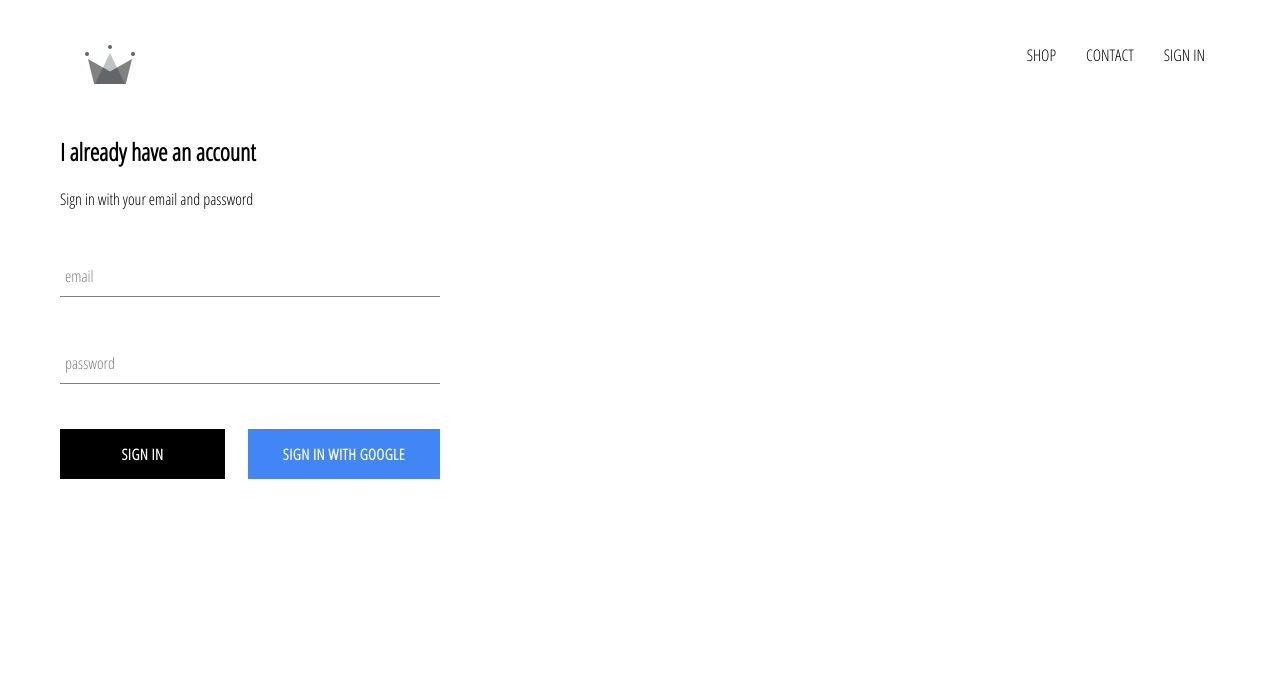
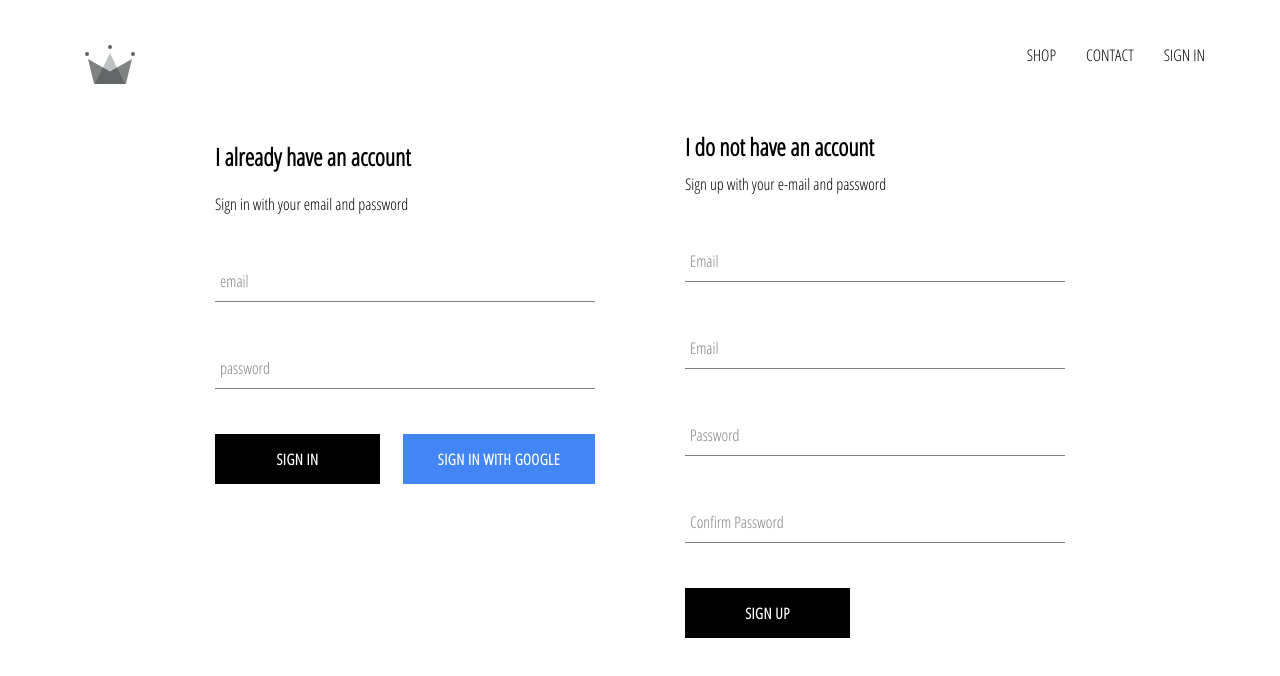
Before and after one commit to gabrielgst30/crwn-clothing, a React (Create React App) app: page /signin in a window 1280 px wide. Shown: the top 676 px of the page. Built offline with nearby package versions, Linux system fonts and the light colour scheme; no server answers.

Commit message:
implemented firebase utils, included ability to store out authenticated users into our firestore database

```diff
--- a/src/App.js
+++ b/src/App.js
@@ -7,14 +7,8 @@
 import ShopPage from './pages/shop/shop.component';
 import SingInAndSignUpPage from './pages/sign-in-and-sign-up/sign-in-and-sign-up.component';
 import Header from './components/header/header.component';
-import { auth } from './firebase/firebase.utils';
+import { auth, createUserProfileDocument } from './firebase/firebase.utils';
 
-
-// const HatsPage = () => (
-//   <div>
-//     <h1>HATS PAGE</h1>
-//   </div>
-// );
 
 class App extends React.Component {
   constructor() {
@@ -28,10 +22,24 @@
   unsubscribeFromAuth = null
 
   componentDidMount() {
-    this.unsubscribeFromAuth = auth.onAuthStateChanged(user => {
-      this.setState({ currentUser: user });
+    this.unsubscribeFromAuth = auth.onAuthStateChanged(async userAuth => {
+      if (userAuth) {
+        const userRef = await createUserProfileDocument(userAuth);
 
-      console.log(user);
+        userRef.onSnapshot(snapShot => {
+          this.setState(
+            {
+              currentUser: {
+                id: snapShot.id,
+                ...snapShot.data()
+              }
+            }
+          );
+
+          console.log(this.state);
+        });
+      }
+      this.setState({ currentUser: userAuth });
     });
   }
 
--- /dev/null
+++ b/src/components/sign-up/sign-up.component.jsx
@@ -0,0 +1,100 @@
+import React from 'react';
+
+import FormInput from '../form-input/form-input.component';
+import CustomButton from '../custom-button/custom-button.component';
+
+import { auth, createUserProfileDocument } from '../../firebase/firebase.utils';
+
+import './sign-up.styles.scss';
+
+class SignUp extends React.Component {
+    constructor() {
+        super();
+
+        this.state = {
+            displayName: '',
+            email: '',
+            password: '',
+            confirmPassword: ''
+        }
+    }
+
+    handleSubmit = async event => {
+        event.preventDefault();
+
+        const { displayName, email, password, confirmPassword } = this.state;
+
+        if (password !== confirmPassword) {
+            alert("password don't match");
+            return;
+        }
+
+        try {
+            const { user } = await auth.createUserWithEmailAndPassword(email, password);
+
+            await createUserProfileDocument(user, { displayName });
+
+            this.setState({
+                displayName: '',
+                email: '',
+                password: '',
+                confirmPassword: ''
+            });
+        } catch (error) {
+            console.error(error);
+        }
+    };
+
+    handleChange = event => {
+        const { name, value } = event.target;
+
+        this.setState({ [name]: value });
+    };
+
+    render() {
+        const { displayName, email, password, confirmPassword } = this.state;
+        return (
+            <div className='sign-up'>
+                <h2 className='title'>I do not have an account</h2>
+                <span>Sign up with your e-mail and password</span>
+                <form className='sign-up-form' onSubmit={this.handleSubmit}>
+                    <FormInput
+                        type='text'
+                        name='displayName'
+                        value={displayName}
+                        onChange={this.handleChange}
+                        label='Email'
+                        required
+                    />
+                    <FormInput
+                        type='email'
+                        name='email'
+                        value={email}
+                        onChange={this.handleChange}
+                        label='Email'
+                        required
+                    />
+                    <FormInput
+                        type='password'
+                        name='password'
+                        value={password}
+                        onChange={this.handleChange}
+                        label='Password'
+                        required
+                    />
+                    <FormInput
+                        type='password'
+                        name='confirmPassword'
+                        value={confirmPassword}
+                        onChange={this.handleChange}
+                        label='Confirm Password'
+                        required
+                    />
+                    <CustomButton type='submit'>SIGN UP</CustomButton>
+                </form>
+            </div>
+        )
+    }
+}
+
+export default SignUp;
--- /dev/null
+++ b/src/components/sign-up/sign-up.styles.scss
@@ -0,0 +1,9 @@
+.sign-up {
+    display: flex;
+    flex-direction: column;
+    width: 380px;
+
+    .title{
+        margin: 10px 0;
+    }
+}
--- a/src/firebase/firebase.utils.js
+++ b/src/firebase/firebase.utils.js
@@ -14,6 +14,32 @@
     measurementId: "G-L9G2JQDWM6"
 };
 
+export const createUserProfileDocument = async (userAuth, additionalData) => {
+    if (!userAuth) return;
+
+    const userRef = firestore.doc(`users/${userAuth.uid}`);
+
+    const snapShot = await userRef.get();
+
+    if (!snapShot.exists) {
+        const { displayName, email } = userAuth;
+        const createdAt = new Date();
+
+        try {
+            await userRef.set({
+                displayName,
+                email,
+                createdAt,
+                ...additionalData
+            })
+        } catch (error) {
+            console.log('error creating user', error.message);
+        }
+    }
+
+    return userRef;
+};
+
 firebase.initializeApp(config);
 export const auth = firebase.auth();
 
--- a/src/pages/sign-in-and-sign-up/sign-in-and-sign-up.component.jsx
+++ b/src/pages/sign-in-and-sign-up/sign-in-and-sign-up.component.jsx
@@ -1,12 +1,14 @@
 import React from 'react';
 
 import SignIn from '../../components/sign-in/sign-in.component';
+import SignUp from '../../components/sign-up/sign-up.component';
 
 import './sign-in-and-sign-up.styles.scss';
 
 const SingInAndSignUpPage = () => (
-    <div className='sing-in-and-sign-up'>
+    <div className='sign-in-and-sign-up'>
         <SignIn />
+        <SignUp />
     </div>
 );
 
--- a/src/pages/sign-in-and-sign-up/sign-in-and-sign-up.styles.scss
+++ b/src/pages/sign-in-and-sign-up/sign-in-and-sign-up.styles.scss
@@ -0,0 +1,6 @@
+.sign-in-and-sign-up {
+    width: 850px;
+    display: flex;
+    justify-content: space-between;
+    margin: 30px auto;
+}
```
